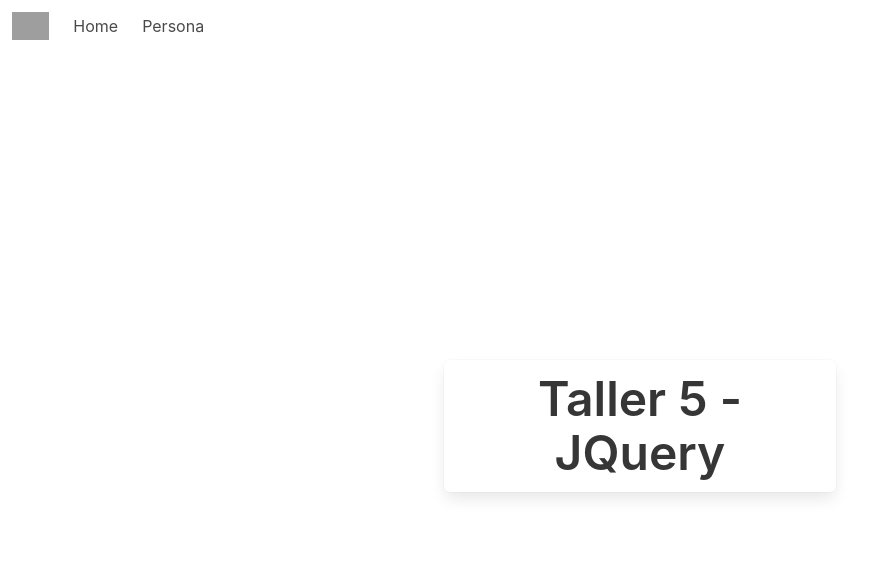
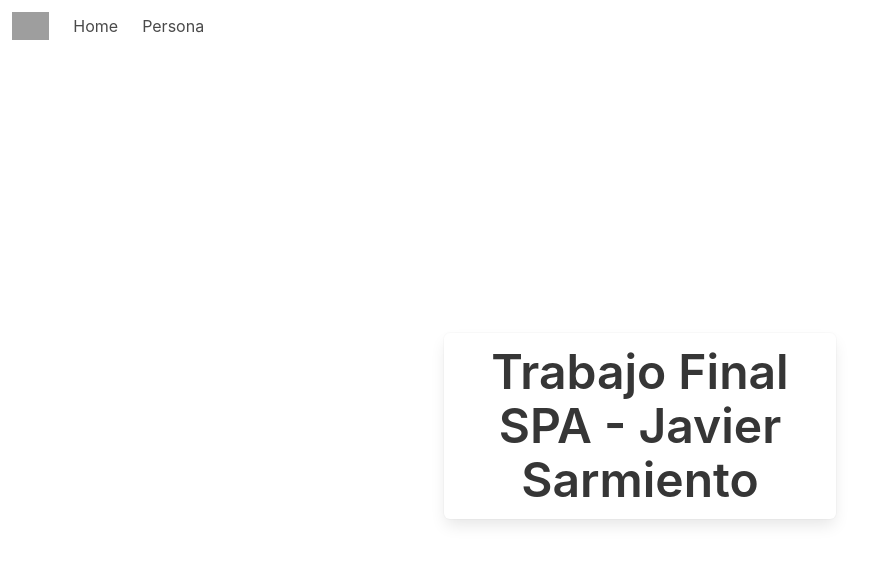
Before and after one commit to Sarmient02/DWebSPA, an Angular app in the folder personaFRONTEND/: page /home in a window 1280 px wide. Shown: the top 564 px of the page, without its empty margins (0-888 px from the left). Built offline with nearby package versions, Linux system fonts and the light colour scheme; grey boxes are pictures that could not be loaded.

Commit message:
Update home.component.html

```diff
--- a/personaFRONTEND/src/app/componentes/home/home.component.html
+++ b/personaFRONTEND/src/app/componentes/home/home.component.html
@@ -3,7 +3,7 @@
         <div class="container">
             <div class="columns is-centered">
                 <div class="column box is-4">
-                    <h1 class="title is-1">Taller 5 - JQuery</h1>
+                    <h1 class="title is-1">Trabajo Final SPA - Javier Sarmiento</h1>
                 </div>
             </div>
         </div>
```
